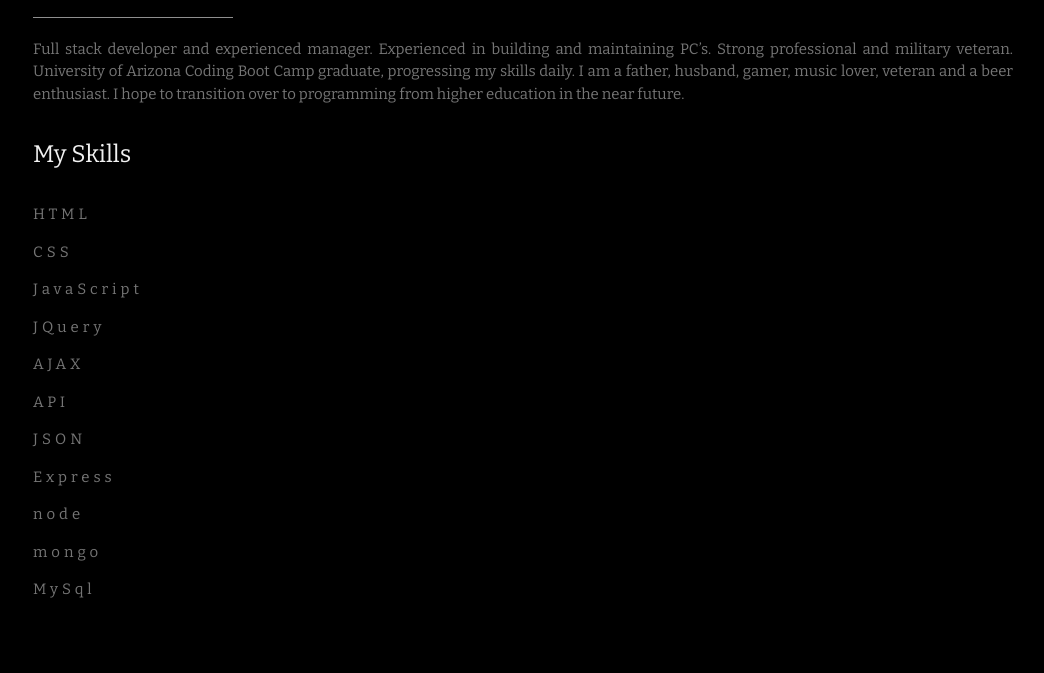
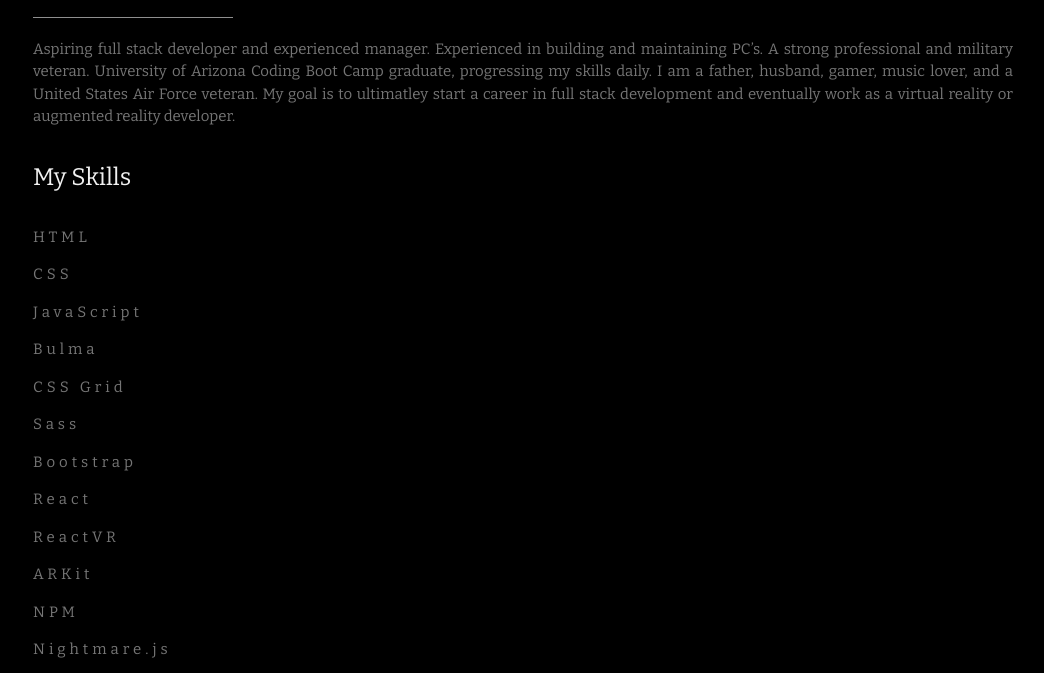
Before and after one commit to Astonsilicon/portfolio2, a plain HTML site: page index.html in a window 1280 px wide. Shown: the part 1101-1774 px from the top of the page, without its empty margins (177-1221 px from the left). Drawn offline with nearby package versions, Linux system fonts and the light colour scheme.

Commit message:
Update index.html

```diff
--- a/index.html
+++ b/index.html
@@ -55,7 +55,7 @@
   <!-- Header/Home -->
   <header class="w3-container w3-padding-32 w3-center w3-black" id="home">
     <h1 class="w3-jumbo"><span class="w3-hide-small">Hello, I'm</span> James Barrio</h1>
-    <p>Web Developer</p>
+    <p> Aspiring Web Developer</p>
     <img src="https://static.pexels.com/photos/97077/pexels-photo-97077.jpeg" alt="boy" class="w3-image" width="992" height="1108">
   </header>
 
@@ -63,17 +63,21 @@
   <div class="w3-content w3-justify w3-text-grey w3-padding-64" id="about">
     <h2 class="w3-text-light-grey">James Barrio</h2>
     <hr style="width:200px" class="w3-opacity">
-    <p>Full stack developer and experienced manager. Experienced in building and maintaining PC’s. Strong professional and military veteran. University of Arizona Coding Boot Camp graduate, progressing my skills daily. I am a father, husband, gamer, music lover, veteran and a beer enthusiast. I hope to transition over to programming from higher education in the near future.
+    <p>Aspiring full stack developer and experienced manager. Experienced in building and maintaining PC’s. A strong professional and military veteran. University of Arizona Coding Boot Camp graduate, progressing my skills daily. I am a father, husband, gamer, music lover, and a United States Air Force veteran. My goal is to ultimatley start a career in full stack development and eventually work as a virtual reality or augmented reality developer.
     </p>
     <h3 class="w3-padding-16 w3-text-light-grey">My Skills</h3>
     <p class="w3-wide">HTML</p>
     <p class="w3-wide">CSS</p>
     <p class="w3-wide">JavaScript</p>
-    <p class="w3-wide">JQuery</p>
-    <p class="w3-wide">AJAX</p>
-    <p class="w3-wide">API</p>
-    <p class="w3-wide">JSON</p>
-    <p class="w3-wide">Express</p>
+    <p class="w3-wide">Bulma</p>
+    <p class="w3-wide">CSS Grid</p>
+    <p class="w3-wide">Sass</p>
+    <p class="w3-wide">Bootstrap</p>
+    <p class="w3-wide">React</p>
+    <p class="w3-wide">ReactVR</p>
+    <p class="w3-wide">ARKit</p>
+    <p class="w3-wide">NPM</p>
+    <p class="w3-wide">Nightmare.js</p>
     <p class="w3-wide">node</p>
     <p class="w3-wide">mongo</p>
     <p class="w3-wide">MySql</p>
```
